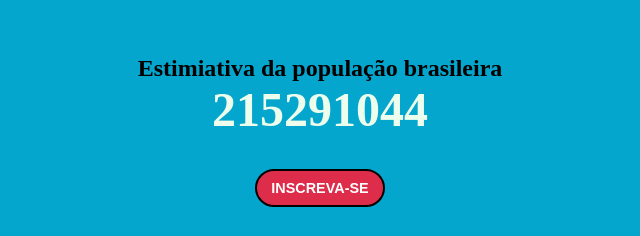
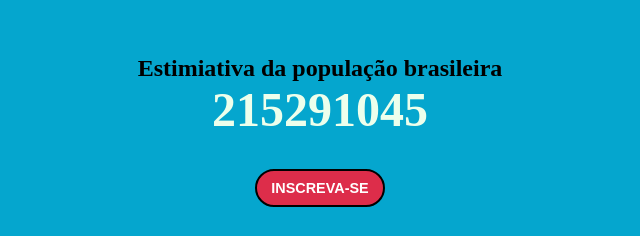
Before and after one commit to GCison/proj-br, a plain HTML site: page index.html in a window 1280 px wide. Shown: the part 236-472 px from the top of the page, 320-960 px from the left. Drawn offline with Linux system fonts and the light colour scheme.

Commit message:
atualiza projecao

```diff
--- a/index.html
+++ b/index.html
@@ -9,7 +9,7 @@
     <body>
         <div class="page-content">
             <h2>Estimiativa da população brasileira</h2>
-            <h1 id="value">215291044</h1>
+            <h1 id="value">215291045</h1>
 
             <div class="page-button">
                 <button type="button" class="btn btn-pink">Inscreva-se</button>
```
